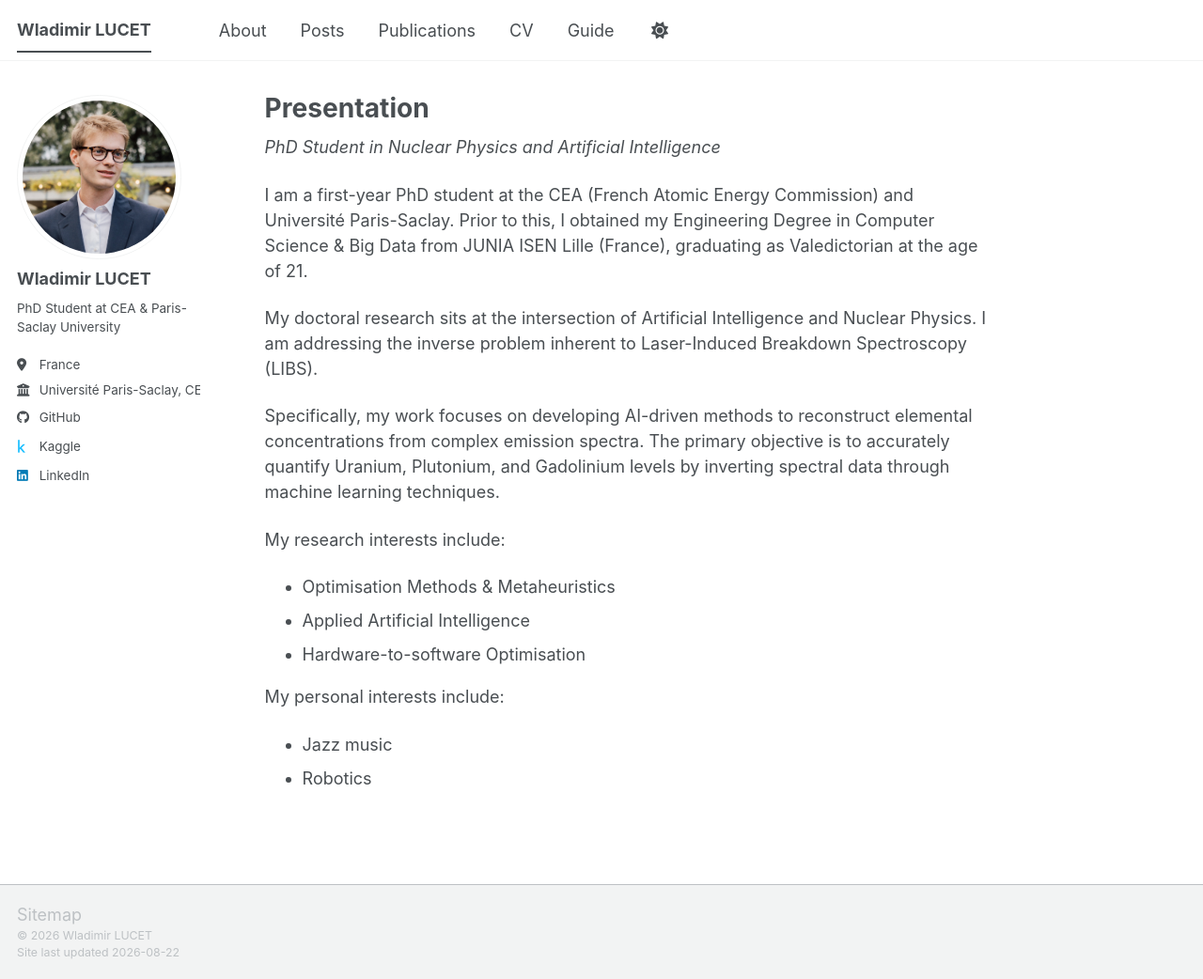
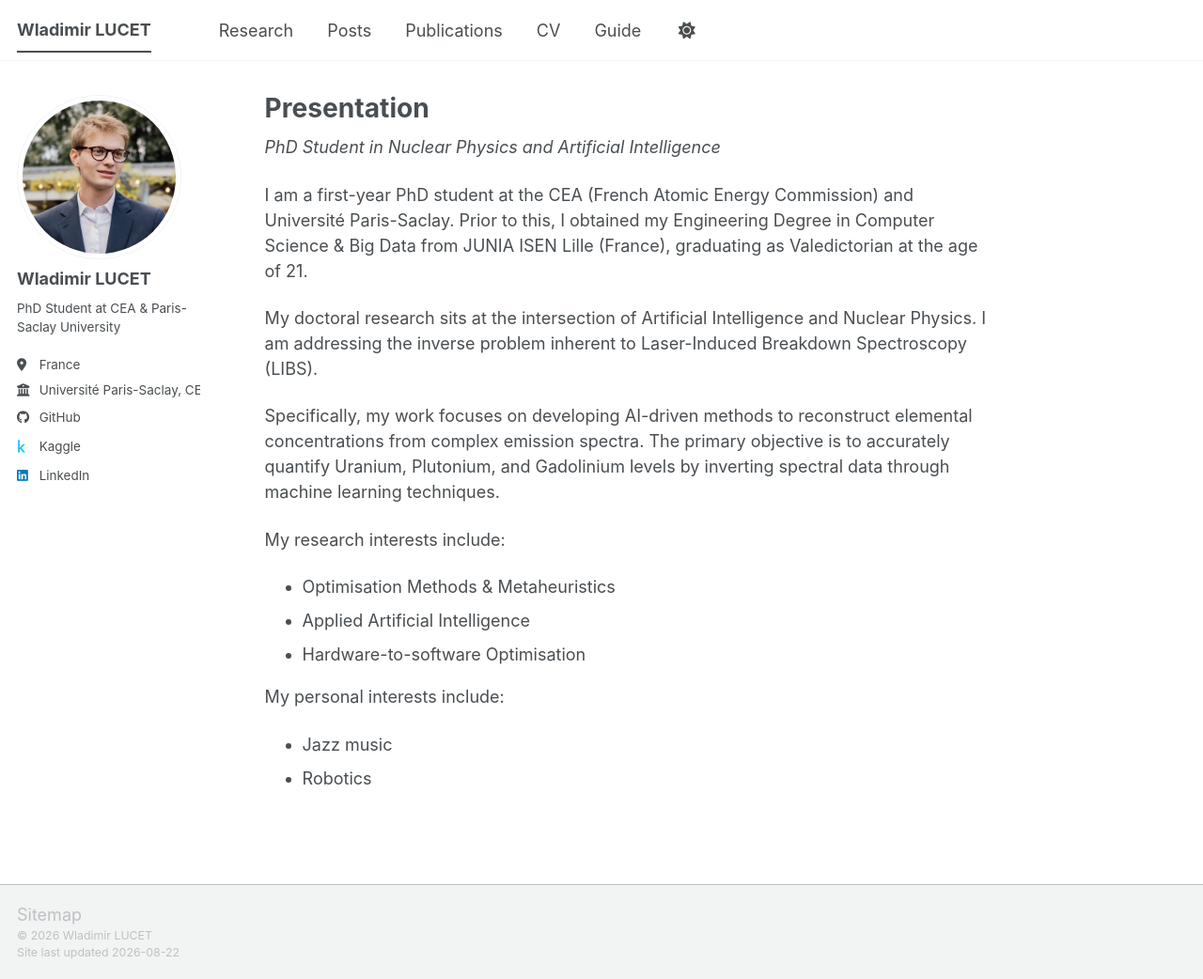
Before and after one commit to WladimirLct/wladimirlct.github.io, a Jekyll site: the page built from _pages/about.md, in a window 1280 px wide and 1042 px high. Shown: the whole window at 94% size. Built offline with Jekyll 4.4.1, drawn with Linux system fonts in a browser that asks for light colours; a script bundle is joined from its source files by our own code; library files that are not in the unit come from our copies.

Commit message:
Spectratom

```diff
--- a/_data/navigation.yml
+++ b/_data/navigation.yml
@@ -8,7 +8,7 @@
 #      Markdown formatted page while the second is generated using JSON.
 
 main:
-  - title: "About"
+  - title: "Research"
     url: /research/
 
   - title: "Posts"
```
